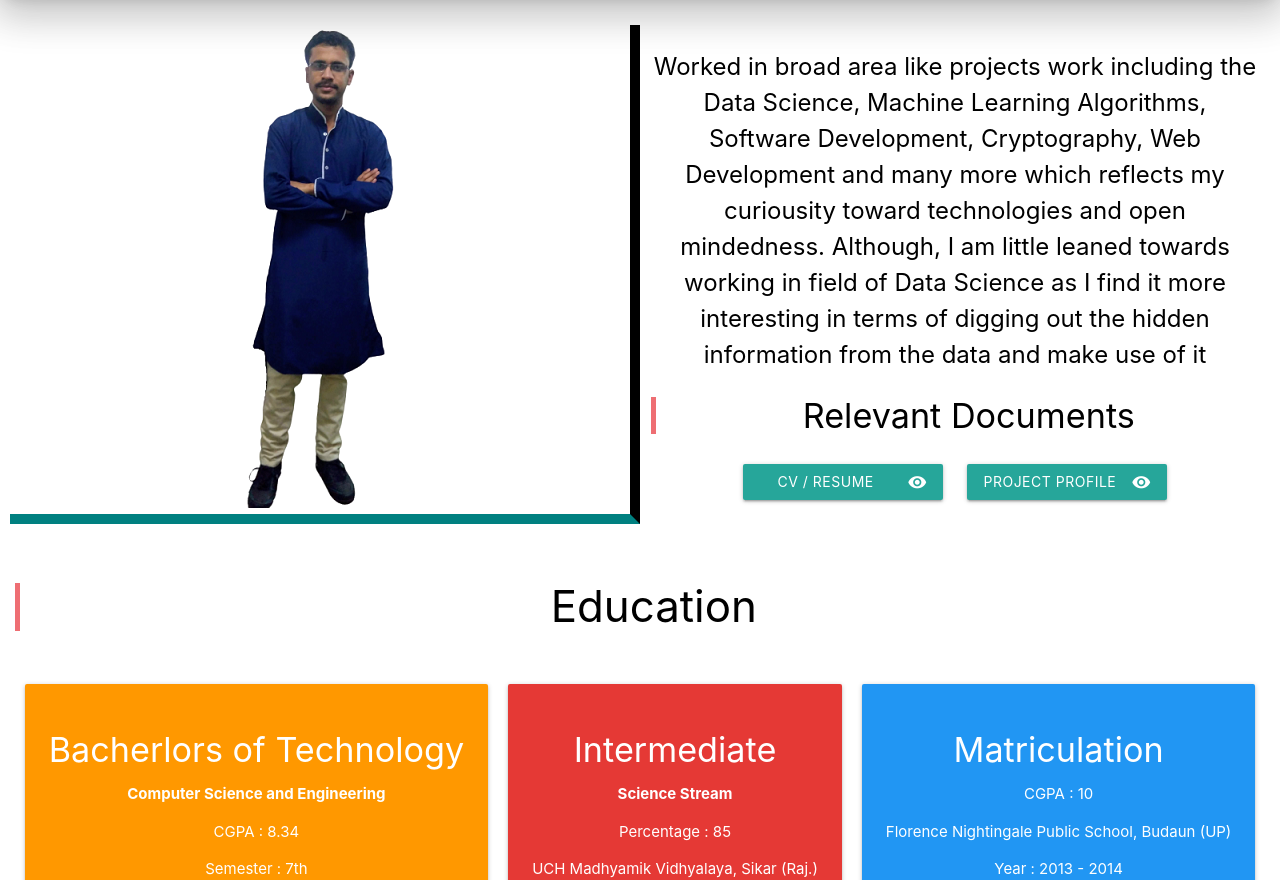
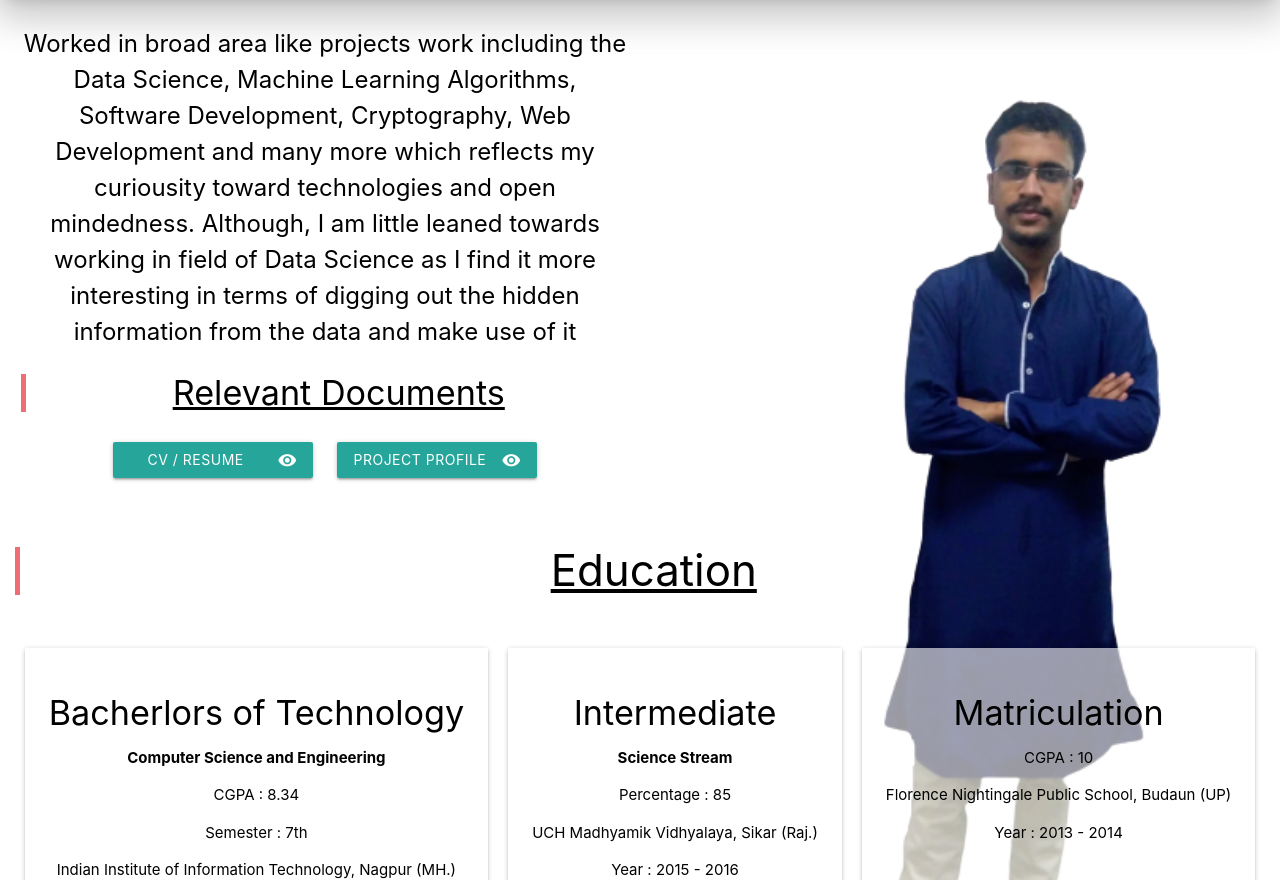
Before and after one commit to Yash-Kudesia/Yash-Kudesia.github.io, a plain HTML site: page index.html in a window 1280 px wide. Shown: the part 72-952 px from the top of the page. Drawn offline with nearby package versions, Linux system fonts and the light colour scheme.

Commit message:
New looks given to homepage

```diff
--- a/css/styles.css
+++ b/css/styles.css
@@ -9,6 +9,31 @@ body {
 
 main {
     flex: 1 0 auto;
+}
+blockquote{
+   text-decoration: underline;
+}
+.parallax {
+    background-image: url('/img/fullImg.png');
+    background-attachment: fixed;
+    background-position: left;
+    background-repeat: no-repeat;
+    background-size: contain;
+    background-position: right;
+}
+.cbackground {
+    background-color: rgba(255, 255, 255, 0.6);
+}
+
+@media (max-width:600px) {
+    .cbg2 {
+        background-color: rgba(255, 255, 255, 0.6);
+    }
+
+    .zDepth {
+        -webkit-box-shadow: 0 2px 2px 0 rgba(0, 0, 0, 0.14), 0 3px 1px -2px rgba(0, 0, 0, 0.12), 0 1px 5px 0 rgba(0, 0, 0, 0.2);
+        box-shadow: 0 2px 2px 0 rgba(0, 0, 0, 0.14), 0 3px 1px -2px rgba(0, 0, 0, 0.12), 0 1px 5px 0 rgba(0, 0, 0, 0.2);
+    }
 }
 
 nav {
@@ -22,27 +47,33 @@ nav {
     /* border-bottom: 5px solid black; */
     transition: 0.5s;
 }
-nav li a{
+
+nav li a {
     transition: 0.5s;
 }
-@media(min-width:601px){
-    nav li a:hover{
+
+@media(min-width:601px) {
+    nav li a:hover {
         font-size: 20px;
     }
 }
-@media(max-width:600px){
-    nav li a:hover{
+
+@media(max-width:600px) {
+    nav li a:hover {
         font-weight: bolder;
         color: black !important;
     }
 }
+
 .load-blur {
     display: none;
 }
-.border{
+
+.border {
     border-bottom: 10px solid teal;
     border-right: 10px solid;
 }
+
 .colMargin {
     margin-bottom: 15px;
 }
@@ -117,8 +148,9 @@ footer span:hover {
     text-align: center;
 
 }
-@media (min-width:800px){
-    .jContent{
+
+@media (min-width:800px) {
+    .jContent {
         width: 400px !important;
     }
 }
@@ -159,7 +191,7 @@ footer span:hover {
 
 /* Handle */
 ::-webkit-scrollbar-thumb {
-    background:grey;
+    background: teal;
     border-radius: 10px;
 }
 
@@ -174,11 +206,12 @@ footer span:hover {
 
 @media (min-width:1200px) {
     .cont2 {
-       width: fit-content;
+        width: fit-content;
     }
 }
-@media (max-width:1199px){
-    .cont2{
+
+@media (max-width:1199px) {
+    .cont2 {
         width: 93%;
     }
 }
--- a/index.html
+++ b/index.html
@@ -20,8 +20,8 @@
 <body>
     <nav class="black-text white z-depth-5 load-blur" style="padding-left: 20px;">
         <div class="nav-wrapper">
-            <a href="index.html" class="brand-logo left black-text" style="height:60px"><img src="img/logo-small.png" class="responsive-img"
-                    alt=""></a>
+            <a href="index.html" class="brand-logo left black-text" style="height:60px"><img src="img/logo-small.png"
+                    class="responsive-img" alt=""></a>
             <ul id="nav-mobile" class="right hide-on-small-only">
                 <li class="hoverItem"><a href="work.html" class="black-text">My Work</a></li>
                 <li class="hoverItem"><a href="journey.html" class="black-text">My Journey</a></li>
@@ -35,7 +35,7 @@
             </div>
         </div>
     </nav>
-    <br>
+    <main class="parallax">
         <div class="loader-wrapper">
             <div class="preloader-wrapper big active loader">
                 <div class="spinner-layer spinner-red-only">
@@ -53,13 +53,15 @@
         </div>
 
 
-    <div class="container load-blur black-text" style="width: 100%;padding: 10px;margin-left:auto;margin-right:auto">
+        <div class="container load-blur black-text "
+            style="width: 100%;padding: 10px;margin-left:auto;margin-right:auto">
             <!-- for mobile -->
-        <div class="row show-on-small hide-on-med-and-up">
-            <div class="col s12 m6 center border" style="display: flex;width: 100%;">
-                <img src="img/stand.png">
-                <div >
-                    <p class="mobile">Worked in broad area like projects work including the Data Science, Machine Learning
+            <div class="row show-on-small hide-on-med-and-up cbg2 zDepth">
+                <div class="col s12 m6 center" style="display: flex;width: 100%;">
+                    <!-- <img src="img/stand.png"> -->
+                    <div>
+                        <p class="mobile">Worked in broad area like projects work including the Data Science, Machine
+                            Learning
                             Algorithms,
                             Software Development, Cryptography, Web Development and many more which reflects
                             my curiousity toward technologies and open mindedness. Although, I am little
@@ -69,13 +71,12 @@
                 </div>
             </div>
             <!-- for others -->
-        <div class="row hide-on-small-only">
-            <div class="col s12 m6 center border">
-                <img src="img/stand.png">
-            </div>
-            <div class="col s12 m6 center">
-                <div >
-                    <p class="mobile" id="others">Worked in broad area like projects work including the Data Science, Machine Learning
+            <div class="row hide-on-small-only cbg2 zDepth">
+
+                <div class="col s12 m6 lighten-5 center">
+                    <div>
+                        <p class="mobile" id="others">Worked in broad area like projects work including the Data
+                            Science, Machine Learning
                             Algorithms,
                             Software Development, Cryptography, Web Development and many more which reflects
                             my curiousity toward technologies and open mindedness. Although, I am little
@@ -86,30 +87,30 @@
                         </blockquote>
 
                         <div class="hide-on-small-only">
-                        <a class="waves-effect waves-light btn mainLink hoverItem"
-                            href="docs/resume.pdf"><i
+                            <a class="waves-effect waves-light btn mainLink hoverItem" href="docs/resume.pdf"><i
                                     class="material-icons right" target="_blank">visibility</i>CV / Resume</a>
                             <a class="waves-effect waves-light btn mainLink hoverItem"
-                            href="docs/project_profile.pdf"><i
-                                class="material-icons right" target="_blank">visibility</i>Project Profile</a>
+                                href="docs/project_profile.pdf"><i class="material-icons right"
+                                    target="_blank">visibility</i>Project Profile</a>
                         </div>
                     </div>
+                </div>
+                <div class="col s12 m6 center">
+                    <!-- <img src="img/stand.png"> -->
                 </div>
             </div>
         </div>
         <div class="container load-blur cont2">
-        <div class="row black-text show-on-small hide-on-med-and-up">
+            <div class="row black-text show-on-small hide-on-med-and-up ">
                 <div class="col s12 center">
-                <blockquote>
+                    <blockquote  class="cbg2 zDepth">
                         <h4>Relevant Documents</h4>
                     </blockquote>
 
                     <div>
-                    <a class="waves-effect waves-light btn mainLink hoverItem"
-                        href="docs/resume.pdf"><i
+                        <a class="waves-effect waves-light btn mainLink hoverItem" href="docs/resume.pdf"><i
                                 class="material-icons right" target="_blank">visibility</i>CV / Resume</a>
-                    <a class="waves-effect waves-light btn mainLink hoverItem"
-                        href="docs/project_profile.pdf"><i
+                        <a class="waves-effect waves-light btn mainLink hoverItem" href="docs/project_profile.pdf"><i
                                 class="material-icons right" target="_blank">visibility</i>Project Profile</a>
                     </div>
                 </div>
@@ -117,41 +118,43 @@
             <div class="row black-text">
 
                 <div class="col s12 center">
-                <blockquote>
+                    <blockquote class="cbg2 zDepth">
                         <h3>Education</h3>
                     </blockquote>
                     <div id="edu">
                         <ul>
                             <li>
-                            <div class="card-panel orange hoverable">
-                                <span class="white-text">
+                                <div class="card-panel cbackground hoverable">
+                                    <span class="black-text">
                                         <h4>Bacherlors of Technology</h4>
                                         <p><b>Computer Science and Engineering</b></p>
                                         <p>CGPA : 8.34</p>
                                         <p>Semester : 7th</p>
-                                    <p>Indian Institute of Information Technology, Nagpur (MH.)</p>
+                                        <p><a href="https://www.iiitn.ac.in" target="_blank" class="black-text">Indian Institute of Information Technology, Nagpur (MH.)</a></p>
                                         <p>Year : 2017 - 2021 (Expected)</p>
 
                                     </span>
                                 </div>
                             </li>
                             <li>
-                            <div class="card-panel red darken-1 hoverable">
-                                <span class="white-text">
+                                <div class="card-panel cbackground hoverable">
+                                    <span class="black-text">
                                         <h4>Intermediate</h4>
                                         <p><b>Science Stream</b></p>
                                         <p>Percentage : 85</p>
-                                    <p>UCH Madhyamik Vidhyalaya, Sikar (Raj.)</p>
+                                        <p><a href="https://www.princeeduhub.com/" target="_blank" class="black-text">UCH Madhyamik Vidhyalaya, Sikar (Raj.)</a></p>
+                                        <p></p>
                                         <p>Year : 2015 - 2016</p>
                                     </span>
                                 </div>
                             </li>
                             <li>
-                            <div class="card-panel blue hoverable">
-                                <span class="white-text">
+                                <div class="card-panel cbackground hoverable">
+                                    <span class="black-text">
                                         <h4>Matriculation</h4>
                                         <p>CGPA : 10</p>
-                                    <p>Florence Nightingale Public School, Budaun (UP)</p>
+                                        <p><a href="https://www.facebook.com/florencenightingale.budaun" target="_blank" class="black-text">Florence Nightingale Public School, Budaun (UP)</a></p>
+                                        <p></p>
                                         <p>Year : 2013 - 2014</p>
                                     </span>
                                 </div>
@@ -162,7 +165,7 @@
                 </div>
             </div>
         </div>
-
+    </main>
     <footer class="black page-footer load-blur">
         <div class="container">
             <div class="row">
```
Also changed, not shown: img/fullImg.png (added), img/stand.svg (deleted). Lines whose indentation alone changed are shown as unchanged.
